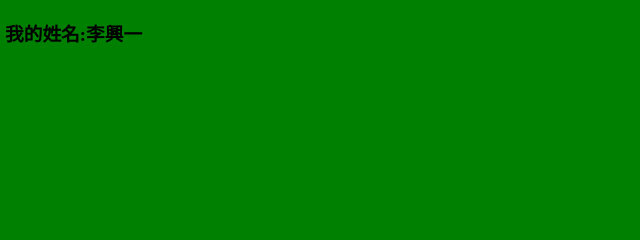
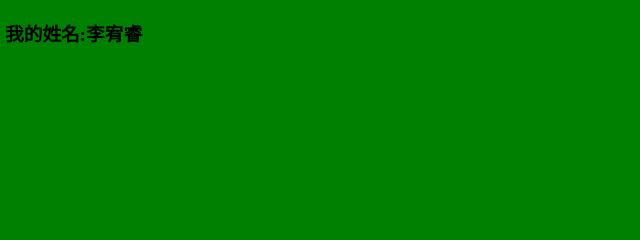
Before and after one commit to kylelee26/test, a plain HTML site: page hw1.htm in a window 1280 px wide. Shown: the top 240 px of the page, 0-640 px from the left. Drawn offline with Linux system fonts and the light colour scheme.

Commit message:
thirdcommit

```diff
--- a/hw1.htm
+++ b/hw1.htm
@@ -9,7 +9,7 @@
 </head>
 <body>
 	<body bgcolor="green">
-	<h3>我的姓名:李興一</h2>
+	<h3>我的姓名:李宥睿</h2>
 	<img src="mypicture.jpg" width="400" height="300">
 	<a href="https://www.youtube.com/watch?v=M6nEl7hMDcs" target="blank">Lebron精華一定要點進來看，不看會後悔</a>
 	<img src="lalisa.jpg" width="400" height="500" >
```
